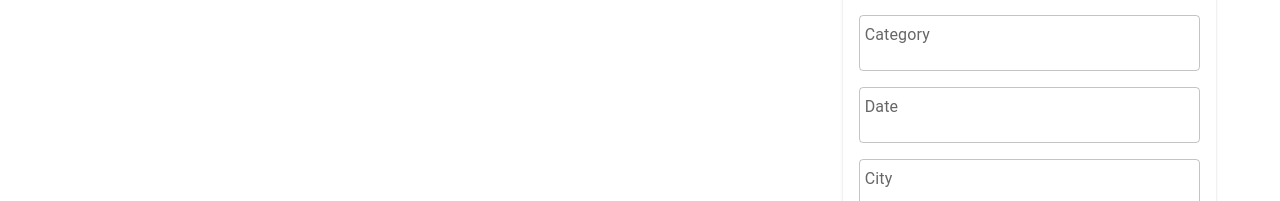
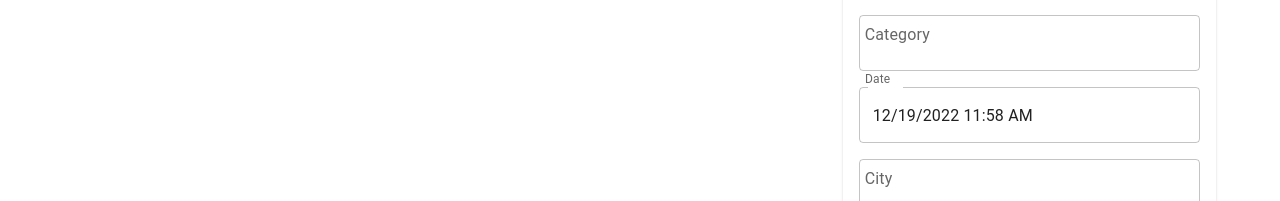
Before and after one commit to EbnulMahmood/Reactivities, a React (Create React App) app in the folder src/client-app/: page / in a window 1280 px wide. Both pictures are taken after a click on the button "CREATE". Shown: the part 302-503 px from the top of the page. Built offline with nearby package versions, Linux system fonts and the light colour scheme; no server answers.

Commit message:
add DateTimePicker

```diff
--- a/src/client-app/package.json
+++ b/src/client-app/package.json
@@ -9,6 +9,7 @@
     "@mui/lab": "^5.0.0-alpha.114",
     "@mui/material": "^5.11.2",
     "@mui/styled-engine-sc": "^5.11.0",
+    "@mui/x-date-pickers": "^5.0.12",
     "@testing-library/jest-dom": "^5.16.5",
     "@testing-library/react": "^13.4.0",
     "@testing-library/user-event": "^13.5.0",
@@ -18,6 +19,7 @@
     "@types/react-dom": "^18.0.9",
     "@types/uuid": "^9.0.0",
     "axios": "^1.2.1",
+    "dayjs": "^1.11.7",
     "react": "^18.2.0",
     "react-dom": "^18.2.0",
     "react-scripts": "5.0.1",
--- /dev/null
+++ b/src/client-app/src/app/api/agent.ts
@@ -0,0 +1,23 @@
+import axios, { AxiosResponse } from "axios";
+import { Activity } from "../models/activity";
+
+axios.defaults.baseURL = 'http://localhost:5032/api';
+
+const responseBody = <T>(response: AxiosResponse<T>) => response.data;
+
+const request = {
+    get: <T>(url: string) => axios.get<T>(url).then(responseBody),
+    post: <T>(url: string, body: {}) => axios.post<T>(url, body).then(responseBody),
+    put: <T>(url: string, body: {}) => axios.put<T>(url, body).then(responseBody),
+    delete: <T>(url: string) => axios.delete<T>(url).then(responseBody)
+}
+
+const Activities = {
+    list: () => request.get<Activity[]>('/activity')
+}
+
+const agent = {
+    Activities
+}
+
+export default agent;
--- a/src/client-app/src/app/layout/DrawerAppBar.tsx
+++ b/src/client-app/src/app/layout/DrawerAppBar.tsx
@@ -13,7 +13,7 @@ import Main from './Main';
 import NavBar from './NavBar';
 import { v4 as uuid } from 'uuid';
 import { Activity } from '../models/activity';
-import axios from 'axios';
+import agent from '../api/agent';
 
 interface Props {
     /**
@@ -37,8 +37,13 @@ export default function DrawerAppBar(props: Props) {
     const [editMode, setEditMode] = useState(false);
 
     useEffect(() => {
-        axios.get<Activity[]>('http://localhost:5032/api/activity').then(response => {
-            setActivities(response.data);
+        agent.Activities.list().then(response => {
+            let activities: Activity[] = [];
+            response.forEach(activity => {
+                activity.date = activity.date.split('T')[0];
+                activities.push(activity);
+            });
+            setActivities(activities);
         })
     }, []);
 
--- a/src/client-app/src/features/activities/dashboard/ActivityList.tsx
+++ b/src/client-app/src/features/activities/dashboard/ActivityList.tsx
@@ -4,7 +4,6 @@ import ListItem from "@mui/material/ListItem";
 import ListItemText from "@mui/material/ListItemText";
 import { Activity } from "../../../app/models/activity";
 import Typography from "@mui/material/Typography";
-import Divider from "@mui/material/Divider";
 import IconButton from "@mui/material/IconButton";
 import RemoveRedEyeIcon from '@mui/icons-material/RemoveRedEye';
 import DeleteIcon from '@mui/icons-material/Delete';
--- a/src/client-app/src/features/activities/form/ActivityForm.tsx
+++ b/src/client-app/src/features/activities/form/ActivityForm.tsx
@@ -5,6 +5,10 @@ import SaveIcon from '@mui/icons-material/Save';
 import CancelIcon from '@mui/icons-material/Cancel';
 import LoadingButton from '@mui/lab/LoadingButton';
 import { Activity } from "../../../app/models/activity";
+import dayjs, { Dayjs } from 'dayjs';
+import { AdapterDayjs } from '@mui/x-date-pickers/AdapterDayjs';
+import { LocalizationProvider } from '@mui/x-date-pickers/LocalizationProvider';
+import { DateTimePicker } from '@mui/x-date-pickers/DateTimePicker';
 
 interface Props {
     activity: Activity | undefined;
@@ -25,6 +29,7 @@ export default function ActivityForm({ activity: selectedActivity, closeForm,
         venue: ''
     };
 
+
     const [activity, setActivity] = useState(initialState);
 
     const handleSubmit = () => {
@@ -35,6 +40,10 @@ export default function ActivityForm({ activity: selectedActivity, closeForm,
         const { name, value } = event.target;
         setActivity({ ...activity, [name]: value });
     }
+
+    const [date, setDate] = React.useState<Dayjs | null>(
+        activity.date === '' ? dayjs(new Date()) : dayjs(activity.date)
+    );
 
     return (
         <Box
@@ -72,14 +81,35 @@ export default function ActivityForm({ activity: selectedActivity, closeForm,
                 id="category"
                 label="Category"
                 variant="outlined" />
-            <TextField
+            {/* <TextField
                 value={activity.date}
                 name='date'
+                type='date'
                 onChange={handleInputChange}
                 fullWidth
                 id="date"
                 label="Date"
-                variant="outlined" />
+                variant="outlined" /> */}
+            <LocalizationProvider
+                dateAdapter={AdapterDayjs}
+            >
+                <DateTimePicker
+                    renderInput={(props) =>
+                        <TextField
+                            {...props}
+                            fullWidth
+                            name='date'
+                            id="date"
+                            variant="outlined"
+                            onChange={handleInputChange}
+                        />}
+                    label="Date"
+                    value={date}
+                    onChange={(newValue) => {
+                        setDate(newValue);
+                    }}
+                />
+            </LocalizationProvider>
             <TextField
                 value={activity.city}
                 name='city'
```
Also changed, not shown: 1 other file (tests, documents, lock files or other folders).
